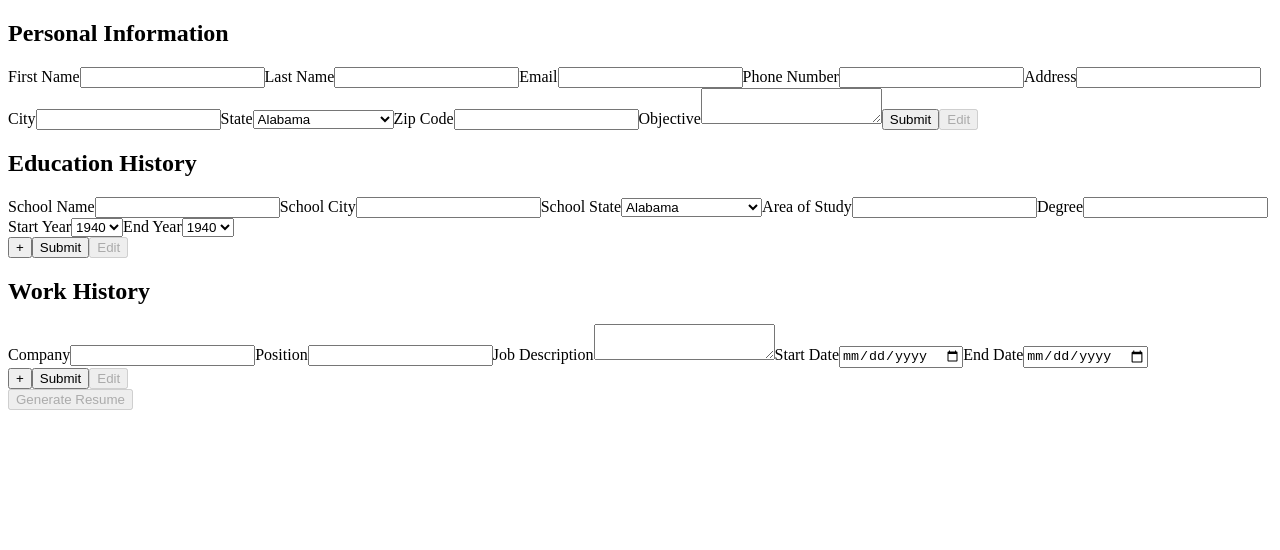
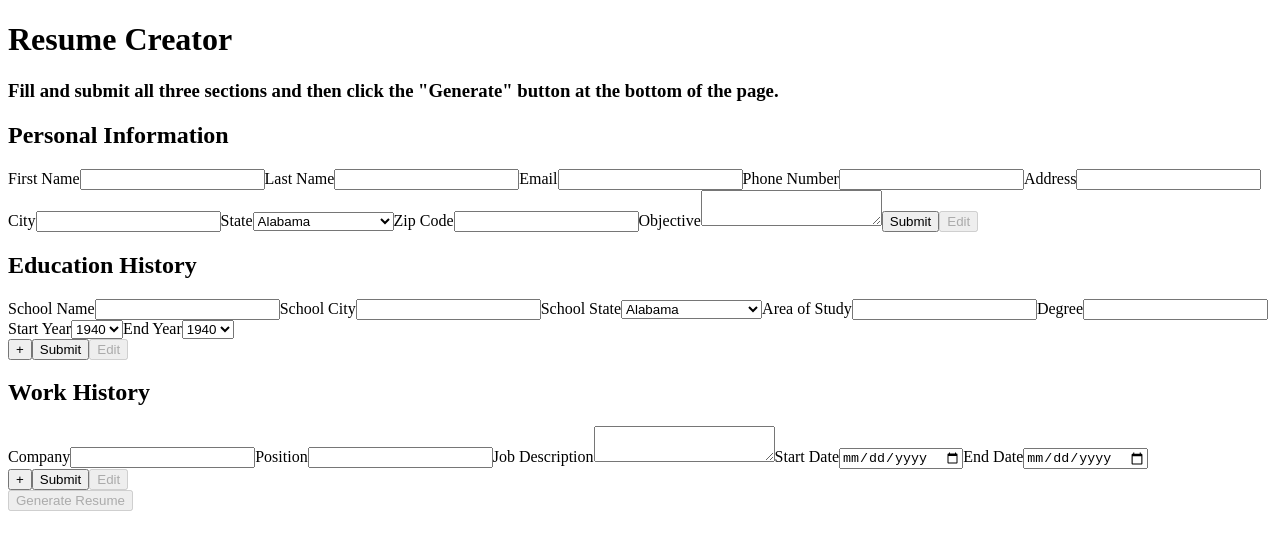
Before and after one commit to flipott/resumecreator, a React (Create React App) app in the folder resumecreator/: page / in a window 1280 px wide. Shown: the top 550 px of the page. Built offline with nearby package versions, Linux system fonts and the light colour scheme.

Commit message:
Add title

```diff
--- a/resumecreator/src/App.js
+++ b/resumecreator/src/App.js
@@ -28,7 +28,14 @@ class App extends Component {
 
   render() {
     return (
-      <div>
+      <div className="main">
+        <div className="title-container">
+          <h1>Resume Creator</h1>
+          <h3>
+            Fill and submit all three sections and then
+            click the "Generate" button at the bottom of the page.
+          </h3>
+        </div>
         <Information handleSubmit={this.handleSubmit} />
         <Education handleSubmit={this.handleSubmit} />
         <Work handleSubmit={this.handleSubmit} />
@@ -39,15 +46,3 @@ class App extends Component {
 }
 
 export default App;
-
-
-// Think about how to structure your application into components. Your application should include:
-
-//     A section to add general information like name, email, phone number.
-//     A section to add your educational experience (school name, title of study, date of study)
-//     A section to add practical experience (company name, position title, main tasks of your jobs, date from and until when you worked for that company)
-
-// Be sure to include an edit and submit button for each section or for the whole CV, your preference. The submit button should submit your form and display the value of your input fields in HTML elements. The edit button should add back (display) the input fields, with the previously displayed information as values. In those input fields, you should be able to edit and resubmit the content. You’re going to make heavy use of state and props, so make sure you understood those concepts.
-// Create a components folder in your src directory and add your components.
-// Include a styles folder in your src directory for your CSS files. You’ll need to import these in the component files to use them.
-// Don’t forget to push your solution to GitHub. You should be proud of your work and show it off to the world!
```
